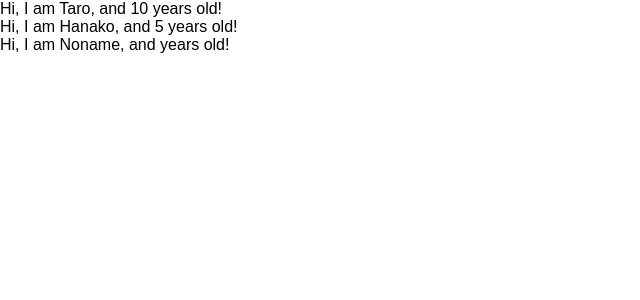
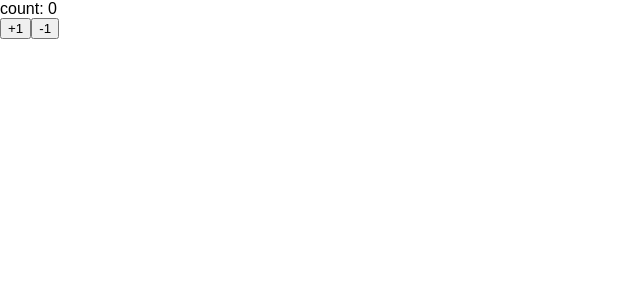
Before and after one commit to redrabbit1104/react-redux-app, a React (Create React App) app: page / in a window 1280 px wide. Shown: the top 300 px of the page, without its empty margins (0-640 px from the left). Built offline with nearby package versions, Linux system fonts and the light colour scheme.

Commit message:
learn state and setState

```diff
--- a/src/App.js
+++ b/src/App.js
@@ -1,41 +1,31 @@
 // import React, { Component } from "react";
-import React from "react";
-import PropTypes from "prop-types";
+import React, { Component } from "react";
 
-const App = () => {
-  const profiles = [
-    {
-      name: "Taro",
-      age: 10,
-    },
-    {
-      name: "Hanako",
-      age: 5,
-    },
-    {
-      name: "Noname",
-    },
-  ];
-  return (
-    <div>
-      {profiles.map((profile, index) => {
-        return <User name={profile.name} age={profile.age} key={index} />;
-      })}
-    </div>
-  );
-};
+const App = () => <Counter></Counter>;
 
-const User = (props) => {
-  return (
-    <div>
-      Hi, I am {props.name}, and {props.age} years old!{" "}
-    </div>
-  );
-};
+class Counter extends Component {
+  constructor(props) {
+    super(props);
+    this.state = { count: 0 };
+  }
 
-User.propType = {
-  name: PropTypes.string,
-  age: PropTypes.number.isRequired,
-};
+  handlePlusButton = () => {
+    this.setState({ count: this.state.count + 1 });
+  };
+
+  handleMinusButton = () => {
+    this.setState({ count: this.state.count - 1 });
+  };
+
+  render() {
+    return (
+      <React.Fragment>
+        <div>count: {this.state.count}</div>
+        <button onClick={this.handlePlusButton}>+1</button>
+        <button onClick={this.handleMinusButton}>-1</button>
+      </React.Fragment>
+    );
+  }
+}
 
 export default App;
```
